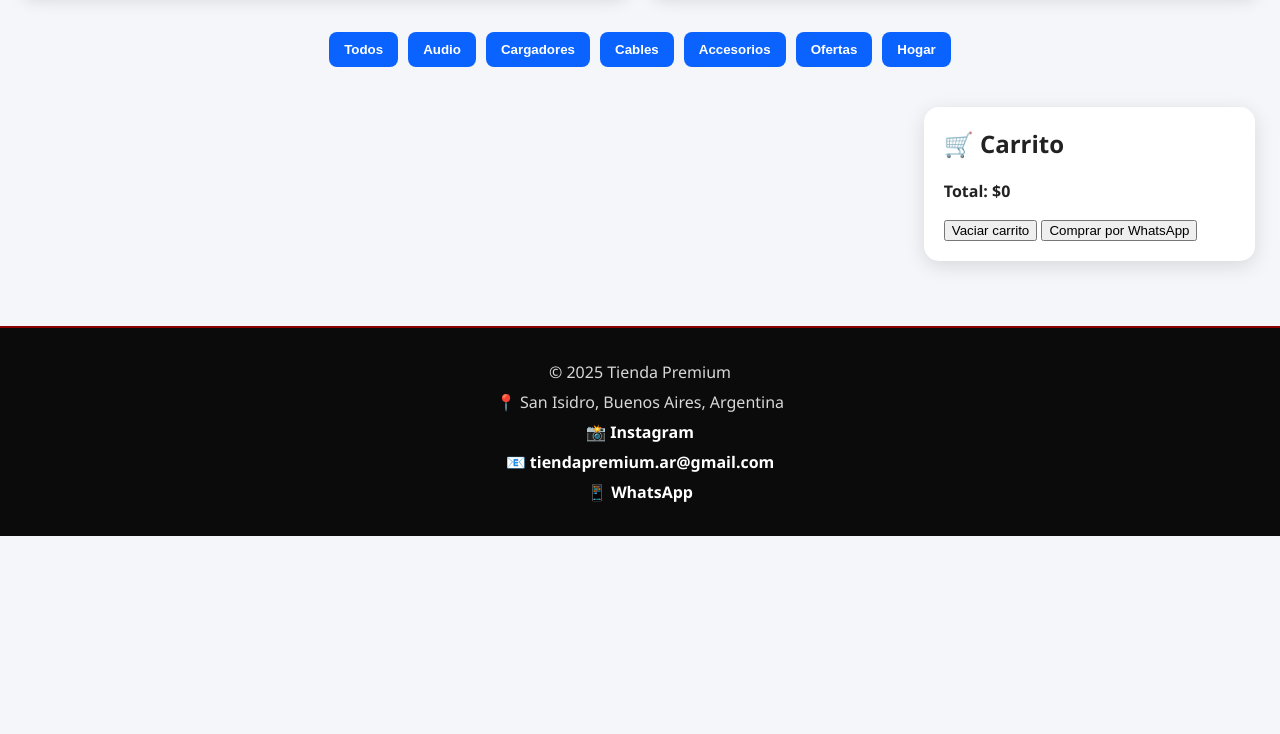
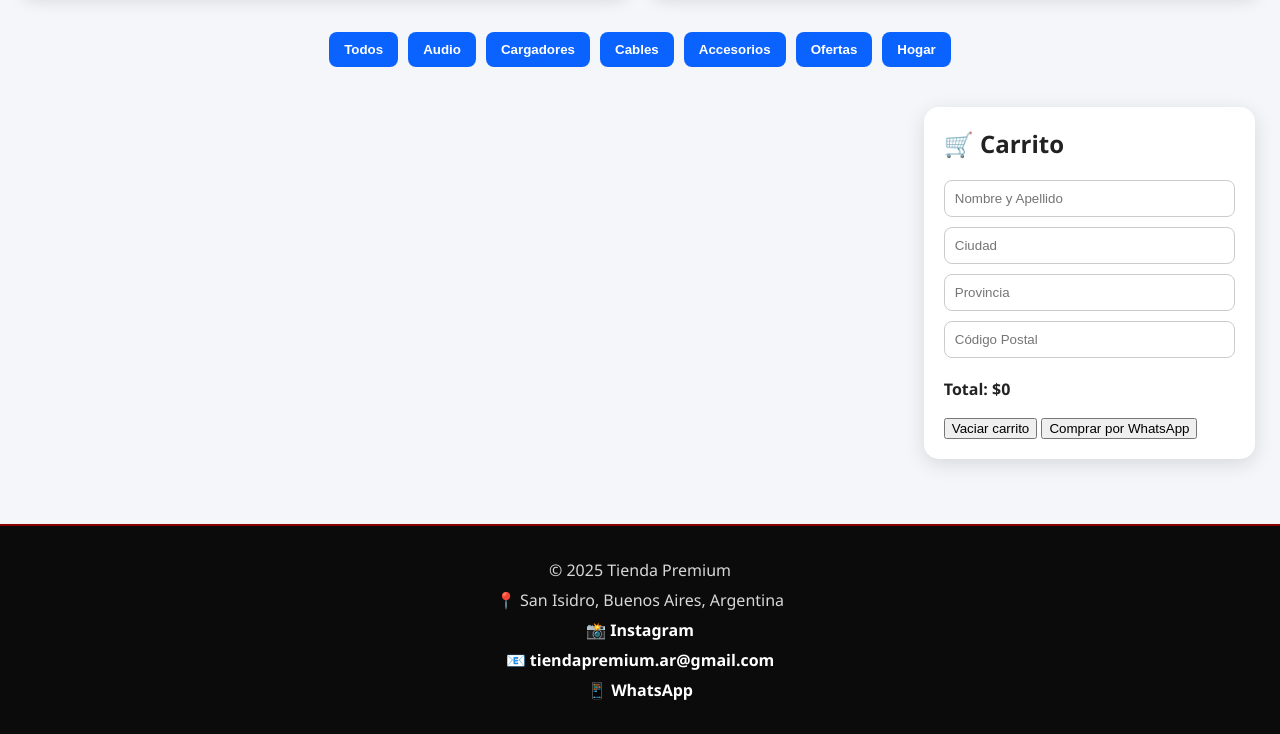
Before and after one commit to ferreiraValentin/tienda-backend, a website: page fronted/index.html in a window 1280 px wide. Shown: the part 792-1526 px from the top of the page. Before the commit the page ends 1328 px from the top, so only its background shows below. Drawn offline with Linux system fonts and the light colour scheme; no server answers.

Commit message:
Agregar datos de envio por whatsapp

```diff
--- a/fronted/app.js
+++ b/fronted/app.js
@@ -203,6 +203,16 @@ function comprarWhatsApp() {
 
   let mensaje = "Hola, quiero comprar:\n\n";
 
+const nombre = document.getElementById("nombreCliente").value;
+const ciudad = document.getElementById("ciudadCliente").value;
+const provincia = document.getElementById("provinciaCliente").value;
+const cp = document.getElementById("cpCliente").value;
+
+if (!nombre || !ciudad || !provincia || !cp) {
+  alert("Completá los datos de envío");
+  return;
+}
+
   carrito.forEach(prod => {
     mensaje += `- ${prod.nombre} x${prod.cantidad} = $${prod.precio * prod.cantidad}\n`;
   });
--- a/fronted/index.html
+++ b/fronted/index.html
@@ -89,7 +89,17 @@
     <div id="carrito-contenedor">
       <h2>🛒 Carrito</h2>
 
-      <ul id="carrito"></ul>
+      <div class="datos-envio">
+  <input type="text" id="nombreCliente" placeholder="Nombre y Apellido">
+
+  <input type="text" id="ciudadCliente" placeholder="Ciudad">
+
+  <input type="text" id="provinciaCliente" placeholder="Provincia">
+
+  <input type="text" id="cpCliente" placeholder="Código Postal">
+</div>
+
+<ul id="carrito"></ul>
 
       <p>
         <strong>Total: $<span id="total">0</span></strong>
--- a/fronted/style.css
+++ b/fronted/style.css
@@ -432,3 +432,16 @@ footer a:hover{
 .bloque-info p{
   margin:10px 0;
 }
+
+.datos-envio{
+  display:flex;
+  flex-direction:column;
+  gap:10px;
+  margin-bottom:20px;
+}
+
+.datos-envio input{
+  padding:10px;
+  border:1px solid #ccc;
+  border-radius:8px;
+}
```
